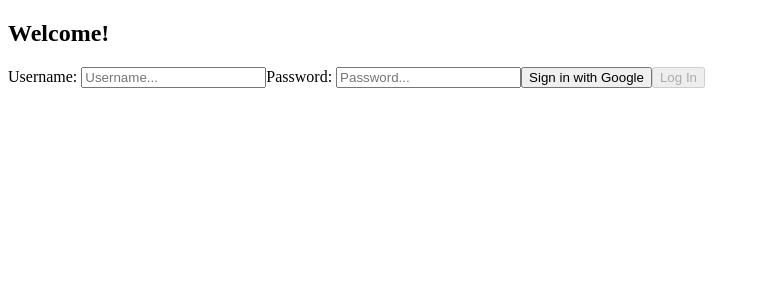
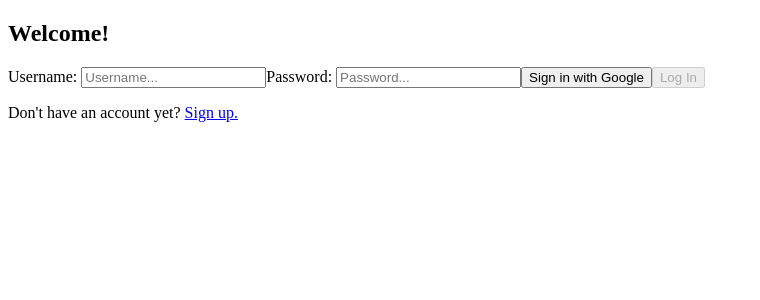
Before and after one commit to charley-js/events-platform, a Next.js app: page /login in a window 1280 px wide. Shown: the top 300 px of the page, without its empty margins (0-760 px from the left). Built offline with nearby package versions, Linux system fonts and the light colour scheme; no server answers.

Commit message:
Route to Dashboard at / after succesful Login. And Sign Up Link on Login Page if no account. Conditionally map through events on dashboard depending on if events are present, preventing error

```diff
--- a/app/login/page.jsx
+++ b/app/login/page.jsx
@@ -1,15 +1,15 @@
 "use client";
 import { GoogleOAuthProvider, useGoogleLogin } from "@react-oauth/google";
 import { useState } from "react";
-
+import { useRouter } from "next/navigation";
 export default function LoginPage() {
   const [username, setUsername] = useState("");
   const [password, setPassword] = useState("");
   const [accessToken, setAccessToken] = useState("");
+  const router = useRouter();
 
   const googleLogin = useGoogleLogin({
     onSuccess: (res) => {
-      console.log("OAuth Access Token:", res.access_token);
       setAccessToken(res.access_token);
     },
     onError: (error) => {
@@ -36,6 +36,7 @@ export default function LoginPage() {
           localStorage.setItem("accessToken", data.accessToken);
           localStorage.setItem("isMod", data.isMod);
           alert("Logged in succesfully");
+          router.push("/");
         } else {
           alert("Error during login");
         }
@@ -74,6 +75,9 @@ export default function LoginPage() {
           <button type="submit" disabled={!accessToken}>
             Log In
           </button>
+          <p>
+            Don't have an account yet? <a href="/signup">Sign up.</a>
+          </p>
         </form>
       </div>
     </GoogleOAuthProvider>
```
Also changed, not shown: app/page.jsx (+6 -2 lines).
